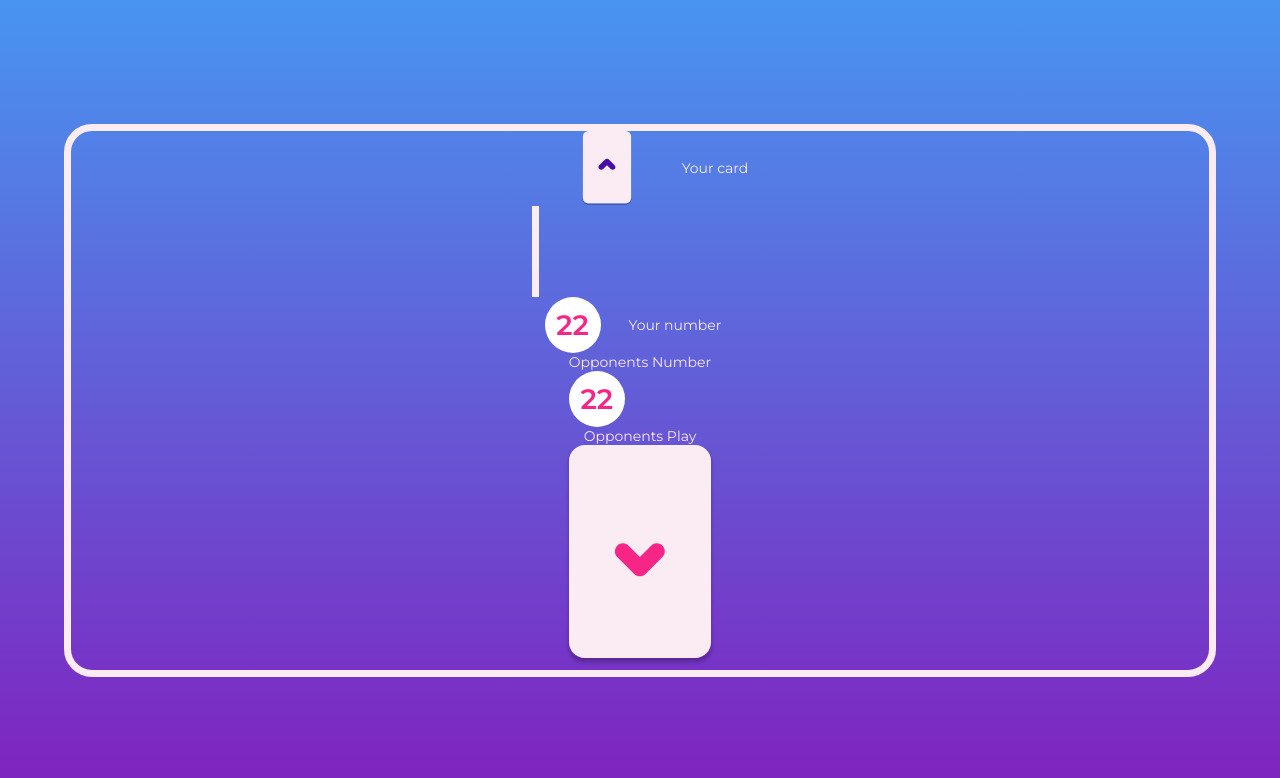
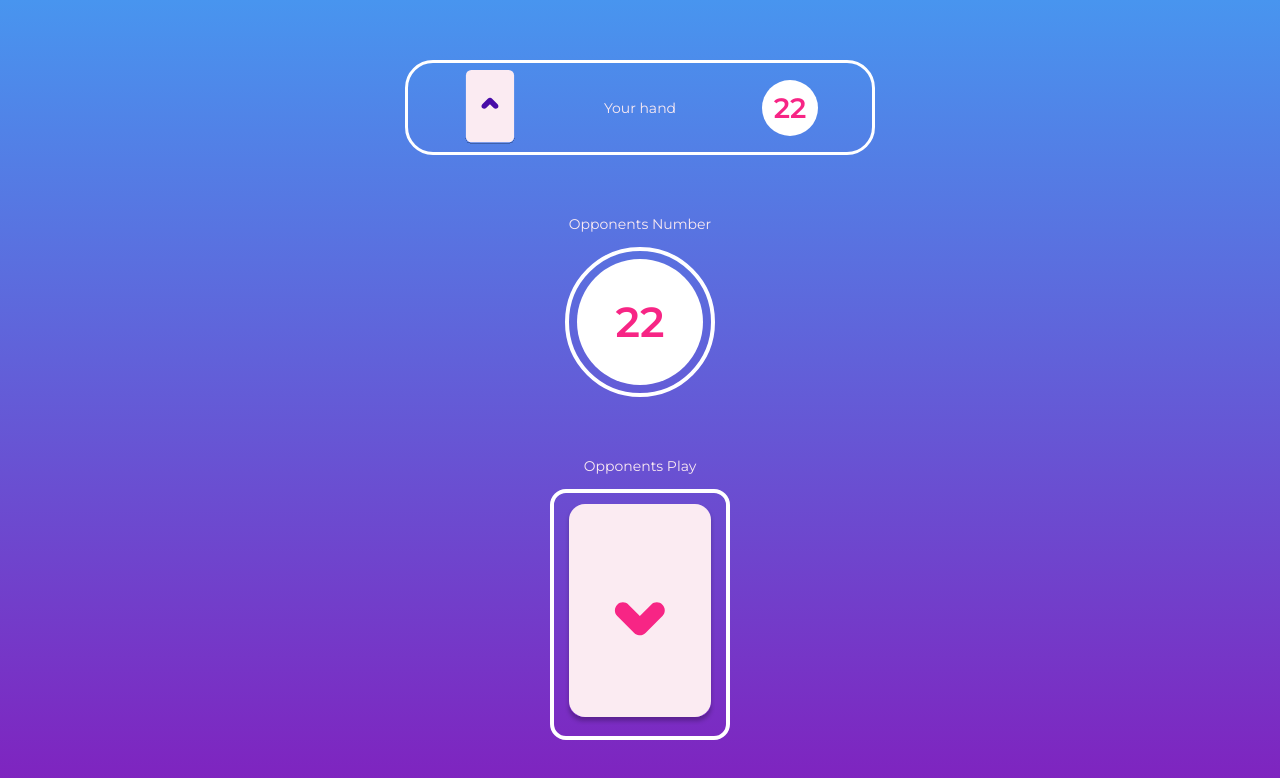
Before and after one commit to DrKins/uprex-nextjs, a Next.js app: page /game in a window 1280 px wide. Shown: the top 778 px of the page. Built offline with nearby package versions, Linux system fonts and the light colour scheme.

Commit message:
fix(fixed merge fail): no conflicts any more.
Basic look of game component. Not functional at the moment.

```diff
--- a/pages/game.tsx
+++ b/pages/game.tsx
@@ -3,7 +3,7 @@ import styles from '../styles/Game.module.css'
 const Game: NextPage = () => {
     return (
         <div className={styles.gameContainer}>
-            <div className={styles.playerUI}>
+            <div className={styles.PlayerUI}>
                 <div className={styles.PlayerCard}>
                     <svg width="150" height="221" viewBox="0 0 150 221" fill="none" xmlns="http://www.w3.org/2000/svg">
                         <g filter="url(#filter0_d_34:14)">
@@ -23,18 +23,16 @@ const Game: NextPage = () => {
                             </filter>
                         </defs>
                     </svg>
-                    <p>Your card</p>
                 </div>
-                <div className={styles.spacer}></div>
+                <div className={styles.PlayerLine}>Your hand</div>
                 <div className={styles.PlayerNumber}>
                     <div className={styles.Ball}>22</div>
-                    <p>Your number</p>
                 </div>
             </div>
             <div className={styles.OpponentsUI}>
                 <p>Opponents Number</p>
                 <div className={styles.OpponentsNumber}>
-                 <div className={styles.Ball}>22</div>
+                 <div className={styles.OpponentsBall}>22</div>
                 </div>
             </div>
             <div className={styles.OpponentsUI}>
--- a/styles/Game.module.css
+++ b/styles/Game.module.css
@@ -4,13 +4,25 @@
     flex-direction: column;
     justify-content: space-evenly;
     align-items: center;
-    width: 90vw;
-    border: .5em solid #fbebf2;
+    height: 100vh;
+}
+.PlayerUI{
+    display: grid;
+    grid-template-rows: repeat(1,1fr);
+    grid-template-columns: repeat(3,1fr);
+    border: .25em solid white;
     border-radius: 2em;
     -webkit-border-radius: 2em;
     -moz-border-radius: 2em;
     -ms-border-radius: 2em;
     -o-border-radius: 2em;
+    padding: .5em;
+    margin: 0 1em;
+}
+.PlayerLine{
+    display: flex;
+    justify-content: center;
+    align-items: center;
 }
 .PlayerCard{
     padding: 0;
@@ -41,13 +53,57 @@
     -ms-border-radius: 2.5em;
     -o-border-radius: 2.5em;
     font-weight: 600;
-    margin-right: 1em;
+}
+.OpponentsBall{
+    width: 3em;
+    height: 3em;
+    background: white;
+    color: #F72585;
+    display: flex;
+    justify-content: center;
+    align-items: center;
+    font-size: 3em;
+    border-radius: 2.5em;
+    -webkit-border-radius: 2.5em;
+    -moz-border-radius: 2.5em;
+    -ms-border-radius: 2.5em;
+    -o-border-radius: 2.5em;
+    font-weight: 600;
 }
 .PlayerNumber > p{
     margin-right: 1em;
 }
-.spacer{
-    width: .5em;
-    height: 6.5em;
-    background: #fbebf2;
+.OpponentsNumber{
+    width: 150px;
+    height: 150px;
+    display: flex;
+    justify-content: center;
+    align-items: center;
+    border: .35em solid white;
+    border-radius: 50%;
+    -webkit-border-radius: 50%;
+    -moz-border-radius: 50%;
+    -ms-border-radius: 50%;
+    -o-border-radius: 50%;
+    margin-top: 1em;
 }
+.OpponentsCard{
+    width: 180px;
+    height: 251px;
+    border: .35em solid white;
+    border-radius: 16px;
+    -webkit-border-radius: 16px;
+    -moz-border-radius: 16px;
+    -ms-border-radius: 16px;
+    -o-border-radius: 16px;
+    display:flex;
+    justify-content: center;
+    align-items: center;
+    margin-top: 1em;
+}
+.OpponentsUI{
+    display: flex;
+    flex-direction: column;
+    justify-content: center;
+    align-items: center;
+}
```
